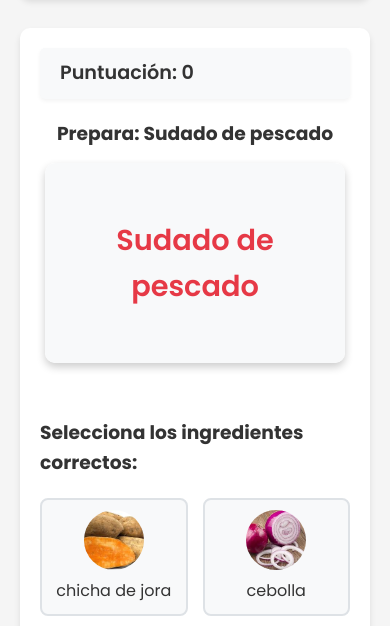
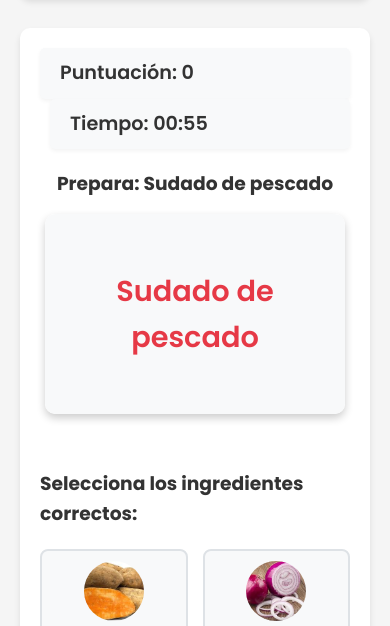
Before and after one commit to victoraul1/chefs.pe, a plain HTML site: page index.html in a window 390 px wide. Shown: the part 213-839 px from the top of the page. Drawn offline with Linux system fonts and the light colour scheme.

```diff
--- a/index.html
+++ b/index.html
@@ -18,6 +18,9 @@
             <div class="game-info">
                 <div class="score-container">
                     <p>Puntuación: <span id="score">0</span></p>
+                </div>
+                <div class="timer-container">
+                    <p>Tiempo: <span id="timer">01:00</span></p>
                 </div>
                 <div class="dish-container">
                     <h3>Prepara: <span id="current-dish">Cargando...</span></h3>
--- a/script.js
+++ b/script.js
@@ -4,6 +4,8 @@ let selectedIngredients = [];
 let score = 0;
 let playedDishes = [];
 const TOTAL_DISHES = 5; // Número de platos a jugar en una partida
+let timerInterval = null;
+let timeLeft = 60; // 1 minuto en segundos
 
 // Elementos del DOM
 const scoreElement = document.getElementById('score');
@@ -16,16 +18,64 @@ const resultMessageElement = document.getElementById('result-message');
 const gameOverElement = document.getElementById('game-over');
 const finalScoreElement = document.getElementById('final-score');
 const restartButton = document.getElementById('restart-button');
+const timerElement = document.getElementById('timer');
+const timerContainer = document.querySelector('.timer-container');
 
 // Inicializar el juego
 function initGame() {
     score = 0;
     playedDishes = [];
     updateScore();
+    resetTimer();
+    startTimer();
     loadNextDish();
 
     // Ocultar pantalla de fin de juego si está visible
     gameOverElement.style.display = 'none';
+}
+
+// Función para formatear el tiempo en formato MM:SS
+function formatTime(seconds) {
+    const minutes = Math.floor(seconds / 60);
+    const remainingSeconds = seconds % 60;
+    return `${minutes.toString().padStart(2, '0')}:${remainingSeconds.toString().padStart(2, '0')}`;
+}
+
+// Iniciar el temporizador
+function startTimer() {
+    // Limpiar cualquier intervalo existente
+    if (timerInterval) {
+        clearInterval(timerInterval);
+    }
+
+    timerInterval = setInterval(() => {
+        timeLeft--;
+
+        // Actualizar el elemento del temporizador
+        timerElement.textContent = formatTime(timeLeft);
+
+        // Cambiar el estilo según el tiempo restante
+        if (timeLeft <= 10) {
+            timerContainer.className = 'timer-container danger';
+        } else if (timeLeft <= 20) {
+            timerContainer.className = 'timer-container warning';
+        } else {
+            timerContainer.className = 'timer-container';
+        }
+
+        // Si el tiempo se acaba, terminar el juego
+        if (timeLeft <= 0) {
+            clearInterval(timerInterval);
+            endGame();
+        }
+    }, 1000);
+}
+
+// Reiniciar el temporizador
+function resetTimer() {
+    timeLeft = 60; // 1 minuto
+    timerElement.textContent = formatTime(timeLeft);
+    timerContainer.className = 'timer-container';
 }
 
 // Cargar el siguiente plato
@@ -232,6 +282,11 @@ function updateScore() {
 
 // Finalizar el juego
 function endGame() {
+    // Detener el temporizador
+    if (timerInterval) {
+        clearInterval(timerInterval);
+    }
+
     // Mostrar pantalla de fin de juego
     gameOverElement.style.display = 'block';
     finalScoreElement.textContent = score;
--- a/styles.css
+++ b/styles.css
@@ -59,6 +59,33 @@ h2 {
     padding: 10px 20px;
     border-radius: 5px;
     box-shadow: 0 2px 4px rgba(0, 0, 0, 0.05);
+}
+
+.timer-container {
+    font-size: 1.2rem;
+    font-weight: 600;
+    background-color: #f8f9fa;
+    padding: 10px 20px;
+    border-radius: 5px;
+    box-shadow: 0 2px 4px rgba(0, 0, 0, 0.05);
+    margin-left: 10px;
+}
+
+.timer-container.warning {
+    background-color: #fff3cd;
+    color: #856404;
+}
+
+.timer-container.danger {
+    background-color: #f8d7da;
+    color: #721c24;
+    animation: pulse 1s infinite;
+}
+
+@keyframes pulse {
+    0% { transform: scale(1); }
+    50% { transform: scale(1.05); }
+    100% { transform: scale(1); }
 }
 
 .dish-container {
```
